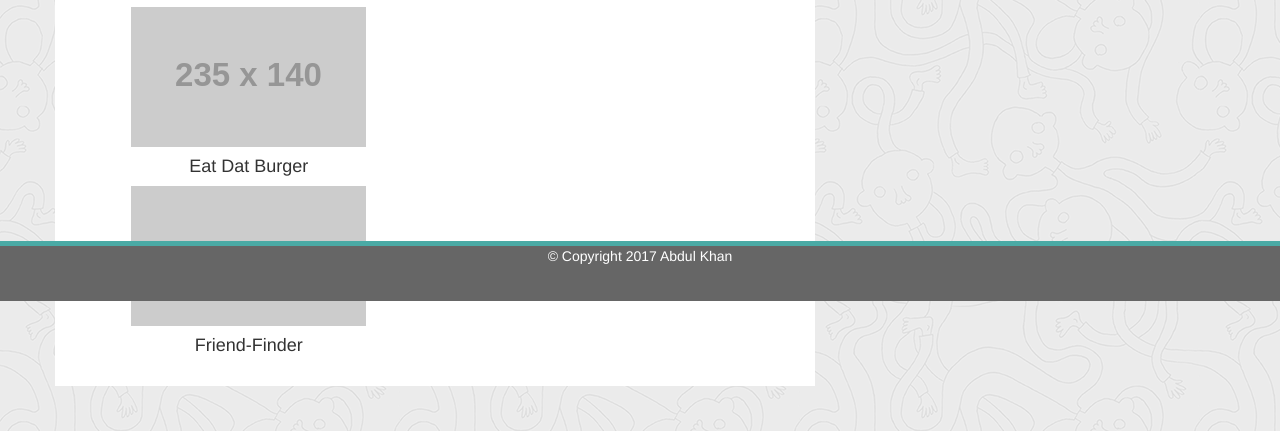
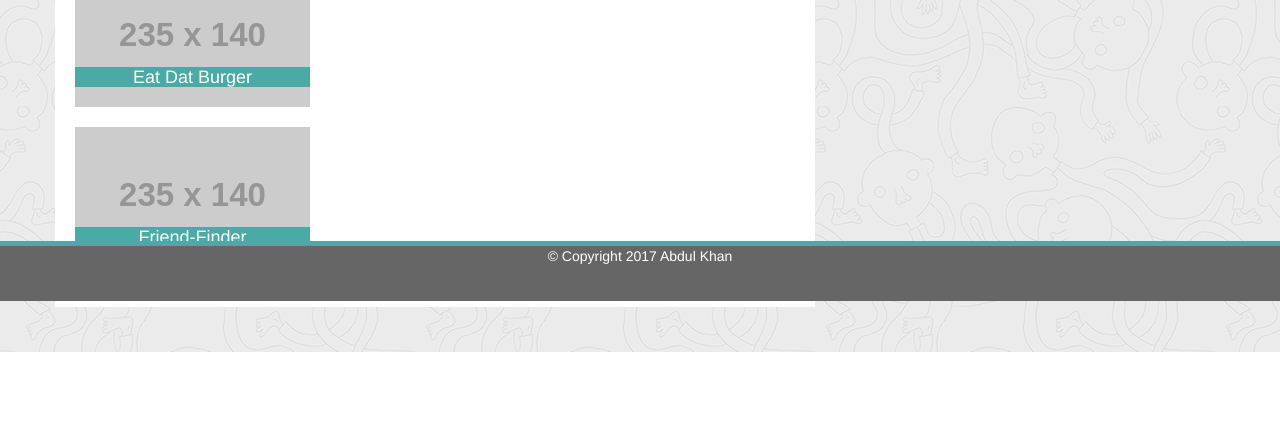
Before and after one commit to yabdabs/Bootstrap-Porfolio, a plain HTML site: page portfolio.html in a window 1280 px wide. Shown: the part 499-930 px from the top of the page. After the commit the page ends 851 px from the top, so only its background shows below. Drawn offline with nearby package versions, Linux system fonts and the light colour scheme; placeholder pictures from the web are drawn by us.

Commit message:
fix portfolio layout

```diff
--- a/index.css
+++ b/index.css
@@ -155,6 +155,24 @@
  }
 
  .projImage {
-     /*position: relative;*/
+     position: relative;
      text-align: center;
- }
+     /*width: 274px;*/
+     overflow: auto;
+     float: left;
+     margin-bottom: 20px;
+}
+
+.projImage h4{
+     border-bottom: 0;
+     background: #4aaaa5;
+     color: #fff;
+     /*text-align: center;*/
+     position: absolute;
+     /*padding: 15px;*/
+     width: 100%;
+     bottom: 20px;
+     line-height: 20px;
+     margin-bottom: 0;
+     font-weight: 300;
+}
```
Also changed, not shown: index.html (+1 -1 lines).
